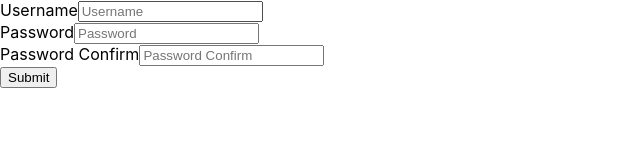
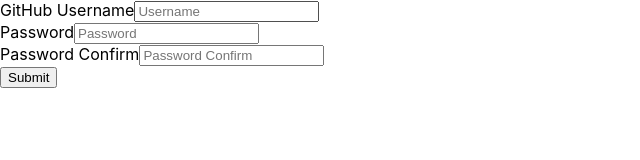
Before and after one commit to saadat-ali-awan/saadat-portfolio, a Next.js app: page /auth/register in a window 1280 px wide. Shown: the top 160 px of the page, without its empty margins (0-640 px from the left). Built offline with nearby package versions, Linux system fonts and the light colour scheme.

Commit message:
Add register api

```diff
--- a/pages/auth/register.tsx
+++ b/pages/auth/register.tsx
@@ -40,7 +40,7 @@ export default function Register() {
   return (
     <form onSubmit={handleSubmit}>
       <div className="form-group">
-        <label htmlFor="username">Username</label>
+        <label htmlFor="username">GitHub Username</label>
         <input
           type="text"
           className="form-control"
```
